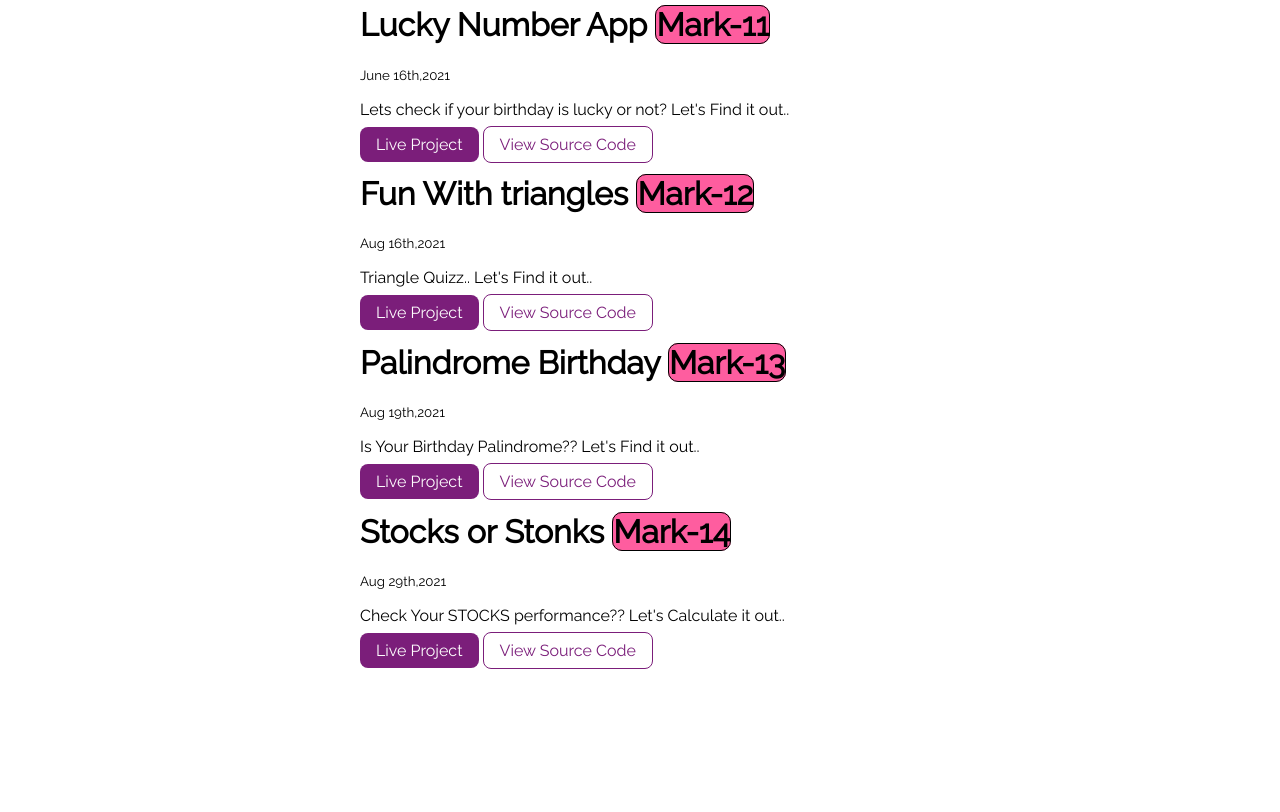
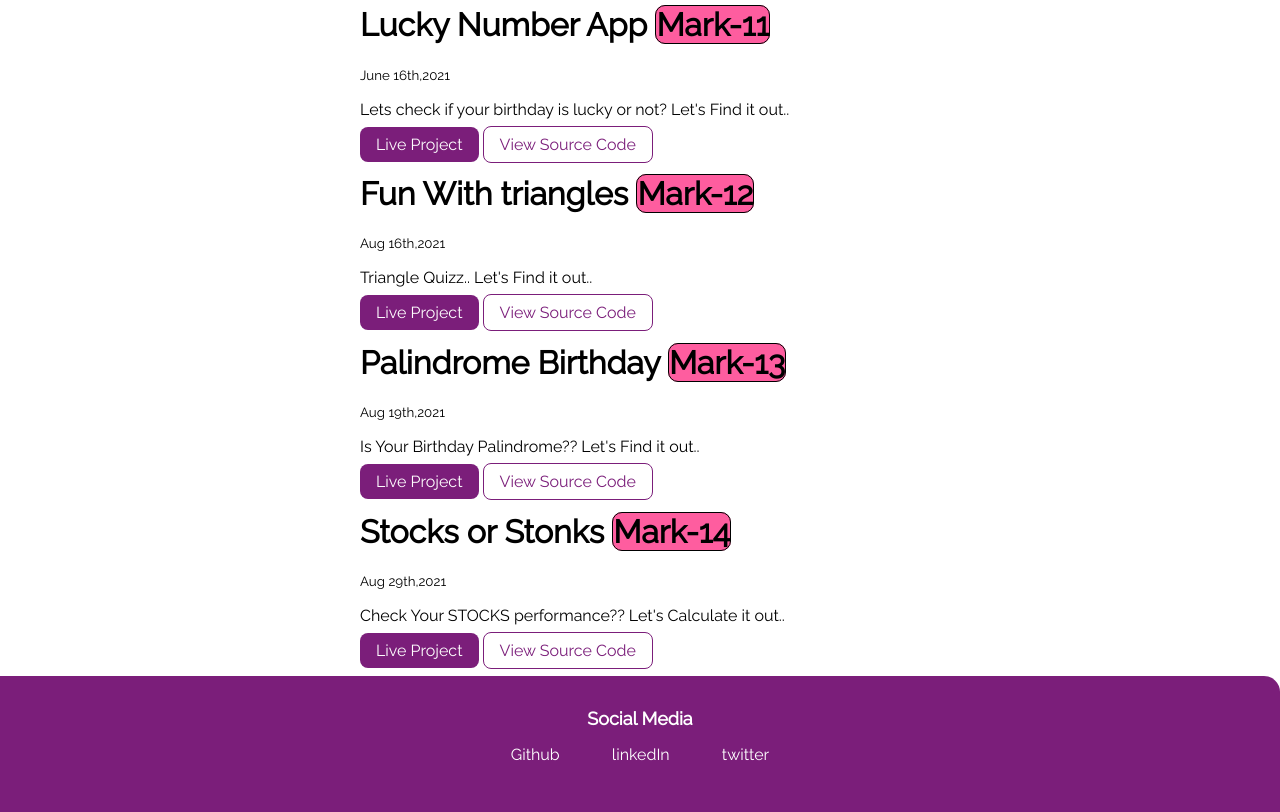
Before and after one commit to jDineshKarthic/marktThree-Portfolio-website, a plain HTML site: page projects.html in a window 1280 px wide. Shown: the part 1969-2781 px from the top of the page. Before the commit the page ends 2645 px from the top, so only its background shows below. Drawn offline with Linux system fonts and the light colour scheme.

Commit message:
Update projects.html

```diff
--- a/projects.html
+++ b/projects.html
@@ -344,5 +344,14 @@
         </li>
       </div>
     </ul>
+     <footer class="footer container">
+        <div class="footer-header">Social Media</div>
+        <ul class="social-links list-non-bullet">
+            <li class="list-item-inline"><a class="link" href="https://github.com/jDineshKarthic">Github</a></li>
+            <li class="list-item-inline"><a class="link" href="https://www.linkedin.com/in/j-dinesh-karthic-b96659190">linkedIn</a></li>
+            <li class="list-item-inline"><a class="link" href="https://twitter.com/_dinesh_karthic">twitter</a></li>
+
+        </ul>
+    </footer>
   </body>
 </html>
```
